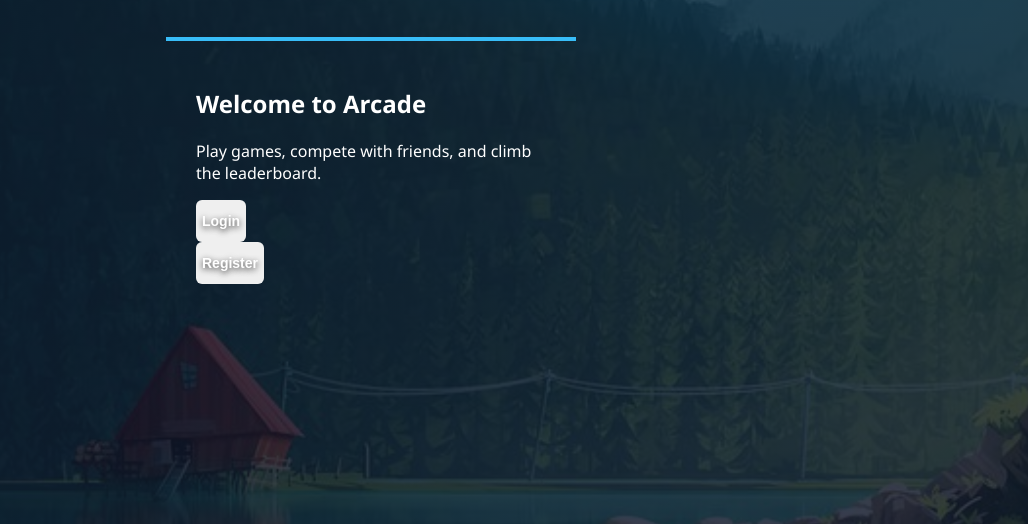
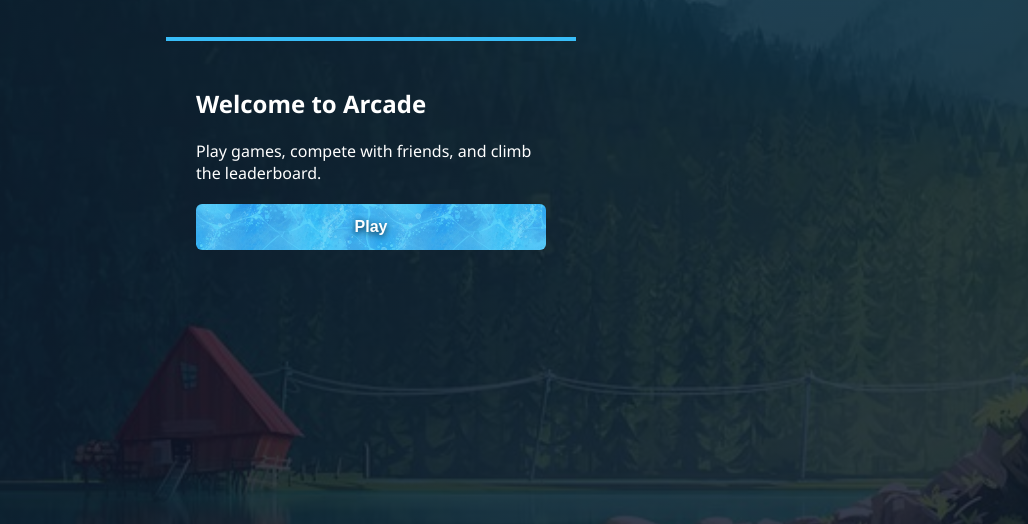
Before and after one commit to CodesCraft-404/Arcadify, a Django app: page / in a window 1280 px wide. Shown: the part 155-679 px from the top of the page, without its empty margins (252-1280 px from the left). Run offline with Django 5.2, Linux system fonts and the light colour scheme.

Commit message:
Home Panel1

```diff
--- a/accounts/templates/accounts/login_registration.html
+++ b/accounts/templates/accounts/login_registration.html
@@ -373,6 +373,13 @@ to{
 
 }
 
+.intro-panel button{
+height:46px;
+font-size:16px;
+margin-top:20px;
+width:100%;
+}
+
 </style>
 </head>
 
@@ -389,8 +396,8 @@ Rotate your device to landscape
         <h2>Welcome to Arcade</h2>
         <p>Play games, compete with friends, and climb the leaderboard.</p>
 
-        <button onclick="showLogin()">Login</button>
-        <button onclick="showRegister()">Register</button>
+        <button class="login-btn" onclick="showLogin()">Play</button>
+
     </div>
 </div>
 
```
Also changed, not shown: accounts/templates/accounts/home.html (+50 -1 lines).
